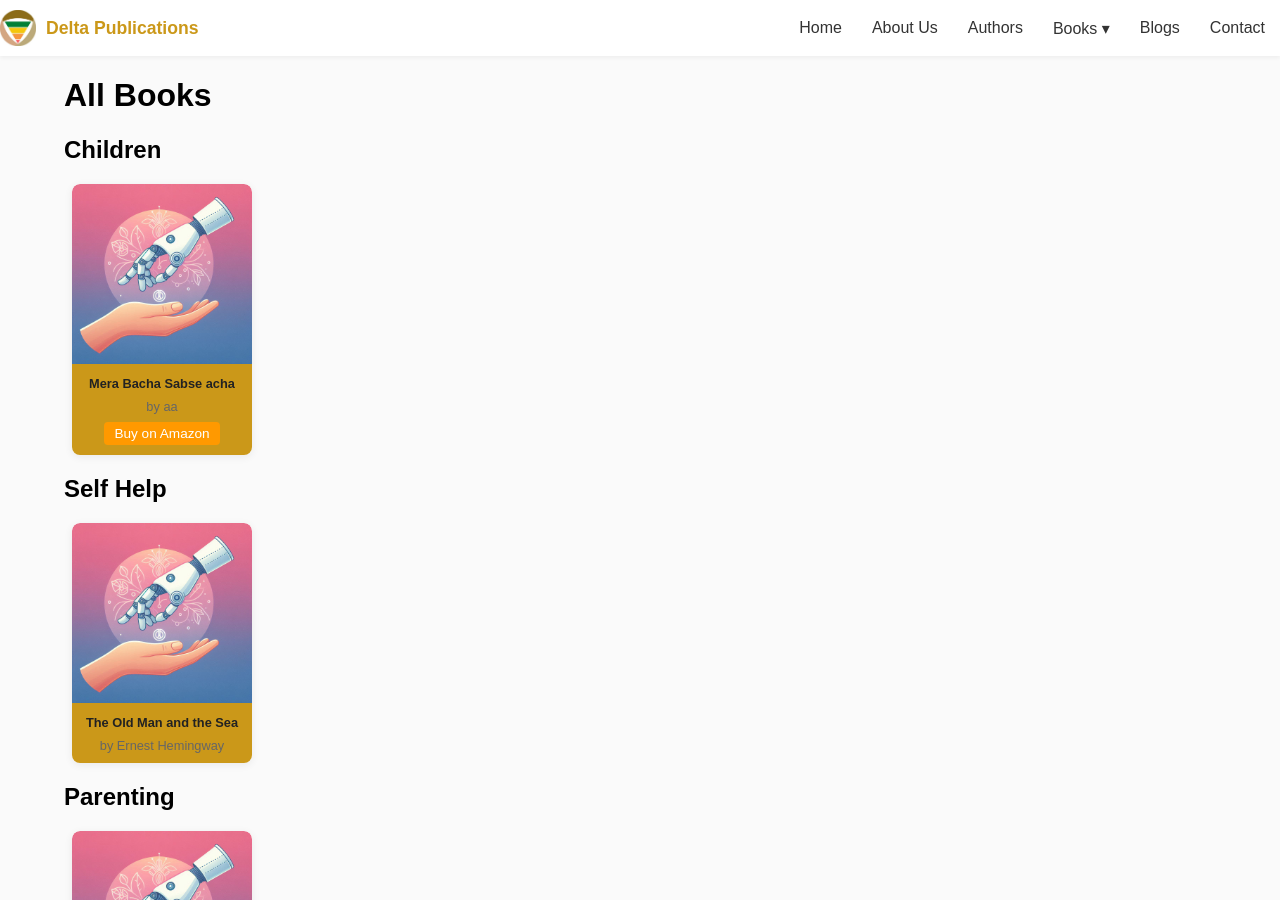
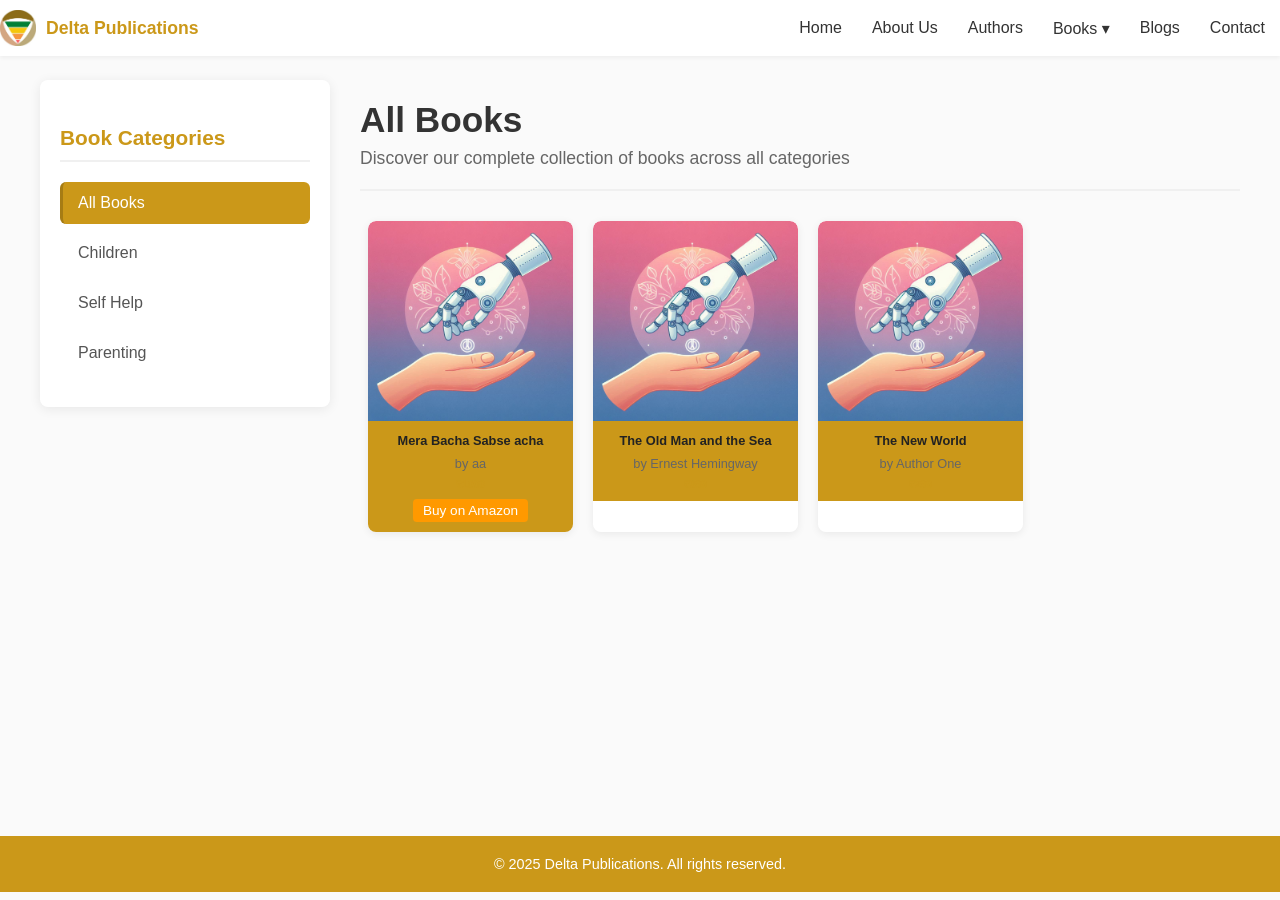
Before and after one commit to gauravsc-alc/gauravsc-alc.github.io, a Jekyll site: the page built from books.html, in a window 1280 px wide and 900 px high. Built offline with Jekyll 4.4.1, drawn with Linux system fonts in a browser that asks for light colours.

Commit message:
Refactor book category layout and styles; add sidebar navigation and Amazon links

```diff
--- a/_layouts/default.html
+++ b/_layouts/default.html
@@ -22,9 +22,9 @@
           <li class="has-submenu">
             <a href="/books.html">Books &#9662;</a>
             <ul class="submenu">
-              <li><a href="/self-help.html">Self Help</a></li>
-              <li><a href="/children.html">Children</a></li>
-              <li><a href="/parenting.html">Parenting</a></li>
+              <li><a href="/books/category/self-help.html">Self Help</a></li>
+              <li><a href="/books/category/children.html">Children</a></li>
+              <li><a href="/books/category/parenting.html">Parenting</a></li>
             </ul>
           </li>
           <li><a href="/blogs.html">Blogs</a></li>
--- a/books.html
+++ b/books.html
@@ -4,28 +4,44 @@ title: "All Books"
 permalink: /books.html
 ---
 
-<div class="container">
+<div class="books-page-container">
+  <div class="sidebar">
+    <h3>Book Categories</h3>
+    <ul class="category-menu">
+      <li><a href="/books.html" class="category-link active">All Books</a></li>
+      {% assign categories = site.books | map: "book_category" | uniq %}
+      {% for category in categories %}
+        <li>
+          <a href="/books/category/{{ category | slugify }}.html" class="category-link">
+            {{ category }}
+          </a>
+        </li>
+      {% endfor %}
+    </ul>
+  </div>
+
+  <div class="main-content">
+    <div class="category-header">
       <h1>All Books</h1>
-  {% assign categories = site.books | map: "book_category" | uniq %}
-  <div class="book-categories">
-    {% for category in categories %}
-      <h2>{{ category }}</h2>
+      <p class="category-description">Discover our complete collection of books across all categories</p>
+    </div>
+
     <div class="books-grid">
       {% for book in site.books %}
-          {% if book.book_category == category %}
         <div class="book-card">
           <img src="{{ book.cover }}" alt="{{ book.title }}" />
           <div class="book-info-tile">
             <div class="book-title">{{ book.title }}</div>
             <div class="book-author">by {{ book.author }}</div>
+            {% if book.price %}
+              <div class="book-price">{{ book.price }}</div>
+            {% endif %}
             {% if book.amazon_link %}
               <a href="{{ book.amazon_link }}" class="amazon-link" target="_blank">Buy on Amazon</a>
             {% endif %}
           </div>
         </div>
-          {% endif %}
-        {% endfor %}
-      </div>
       {% endfor %}
     </div>
   </div>
+</div>
--- a/css/style.css
+++ b/css/style.css
@@ -627,3 +627,183 @@ ul {
   0% { opacity: 0; }
   100% { opacity: 1; }
 }
+
+/* Books page with sidebar layout */
+.books-page-container {
+  display: flex;
+  max-width: 1200px;
+  margin: 0 auto;
+  padding: 20px;
+  gap: 30px;
+  min-height: calc(100vh - 200px);
+}
+
+/* Sidebar styles */
+.sidebar {
+  flex: 0 0 250px;
+  background: #fff;
+  border-radius: 8px;
+  box-shadow: 0 2px 12px rgba(0,0,0,0.08);
+  padding: 25px 20px;
+  height: fit-content;
+  position: sticky;
+  top: 80px;
+}
+
+.sidebar h3 {
+  color: #CB9819;
+  font-size: 1.3rem;
+  margin-bottom: 20px;
+  font-weight: 600;
+  border-bottom: 2px solid #f0f0f0;
+  padding-bottom: 10px;
+}
+
+.category-menu {
+  list-style: none;
+  padding: 0;
+  margin: 0;
+}
+
+.category-menu li {
+  margin-bottom: 8px;
+}
+
+.category-link {
+  display: block;
+  padding: 12px 15px;
+  color: #555;
+  text-decoration: none;
+  border-radius: 6px;
+  transition: all 0.3s ease;
+  font-weight: 500;
+  border-left: 3px solid transparent;
+}
+
+.category-link:hover {
+  background-color: #f8f4e6;
+  color: #CB9819;
+  border-left-color: #CB9819;
+}
+
+.category-link.active {
+  background-color: #CB9819;
+  color: #fff;
+  border-left-color: #a67c14;
+}
+
+/* Main content area */
+.main-content {
+  flex: 1;
+}
+
+.category-header {
+  margin-bottom: 30px;
+  padding-bottom: 20px;
+  border-bottom: 2px solid #f0f0f0;
+}
+
+.category-header h1 {
+  color: #333;
+  font-size: 2.2rem;
+  margin-bottom: 8px;
+  font-weight: 700;
+}
+
+.category-description {
+  color: #666;
+  font-size: 1.1rem;
+  margin: 0;
+}
+
+/* Update books-grid to work in both sidebar and regular layouts */
+.books-grid {
+  display: grid;
+  grid-template-columns: repeat(auto-fill, minmax(200px, 1fr));
+  gap: 20px;
+}
+
+/* Ensure book-card works consistently throughout */
+.book-card {
+  display: flex;
+  flex-direction: column;
+  align-items: center;
+  background: #fff;
+  border-radius: 8px;
+  box-shadow: 0 2px 8px rgba(0,0,0,0.07);
+  padding: 0;
+  width: 100%;
+  overflow: hidden;
+  position: relative;
+  transition: box-shadow 0.3s;
+}
+
+.book-card:hover {
+  box-shadow: 0 4px 16px rgba(0,0,0,0.15);
+}
+
+.book-card img {
+  width: 100%;
+  height: 200px;
+  object-fit: cover;
+  border-radius: 8px 8px 0 0;
+}
+
+.book-info-tile {
+  background: #CB9819;
+  color: #fff;
+  width: 100%;
+  padding: 12px 8px 10px 8px;
+  text-align: center;
+  border-radius: 0 0 8px 8px;
+}
+
+/* Remove the modern book card styles and keep original tile design */
+/* Remove .books-grid-modern, .book-card-modern, etc. */
+
+/* Responsive design for sidebar layout */
+@media (max-width: 768px) {
+  .books-page-container {
+    flex-direction: column;
+    padding: 15px;
+    gap: 20px;
+  }
+
+  .sidebar {
+    flex: none;
+    position: static;
+    padding: 20px 15px;
+  }
+
+  .sidebar h3 {
+    font-size: 1.1rem;
+    margin-bottom: 15px;
+  }
+
+  .category-menu {
+    display: flex;
+    flex-wrap: wrap;
+    gap: 8px;
+  }
+
+  .category-menu li {
+    margin-bottom: 0;
+  }
+
+  .category-link {
+    padding: 8px 12px;
+    font-size: 0.9rem;
+    border-radius: 20px;
+    border-left: none;
+    white-space: nowrap;
+  }
+
+  .books-grid {
+    grid-template-columns: repeat(auto-fill, minmax(160px, 1fr));
+    gap: 15px;
+  }
+
+  .book-card img {
+    height: 160px;
+  }
+}
```
Also changed, not shown: _layouts/book_category.html (+32 -5 lines), books/category/children.html (added, +7 -0 lines), books/category/parenting.html (added, +7 -0 lines), books/category/self-help.html (added, +7 -0 lines), __children.html (renamed from children.html), assets/main.scss (added). Lines whose indentation alone changed are shown as unchanged.
